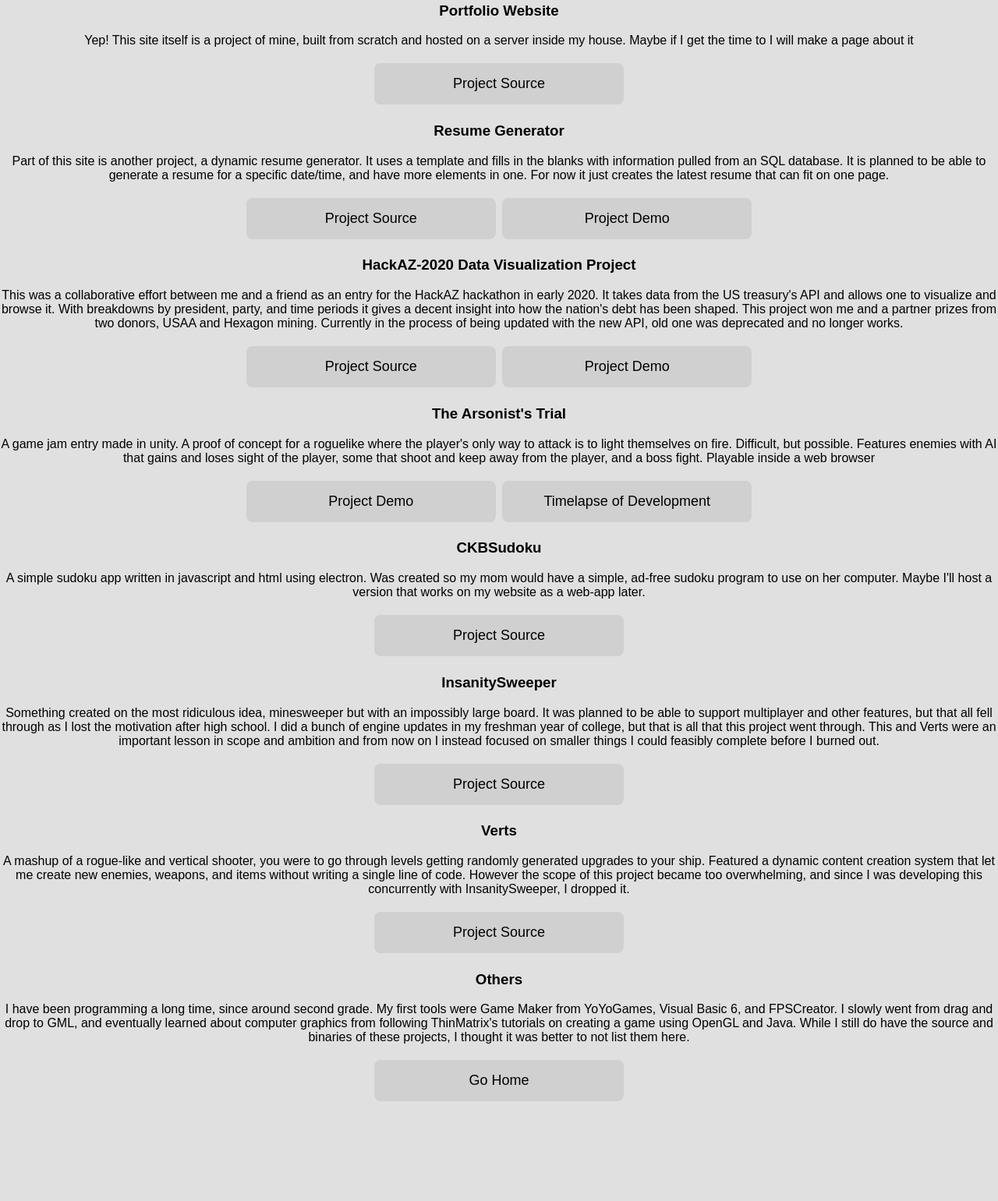
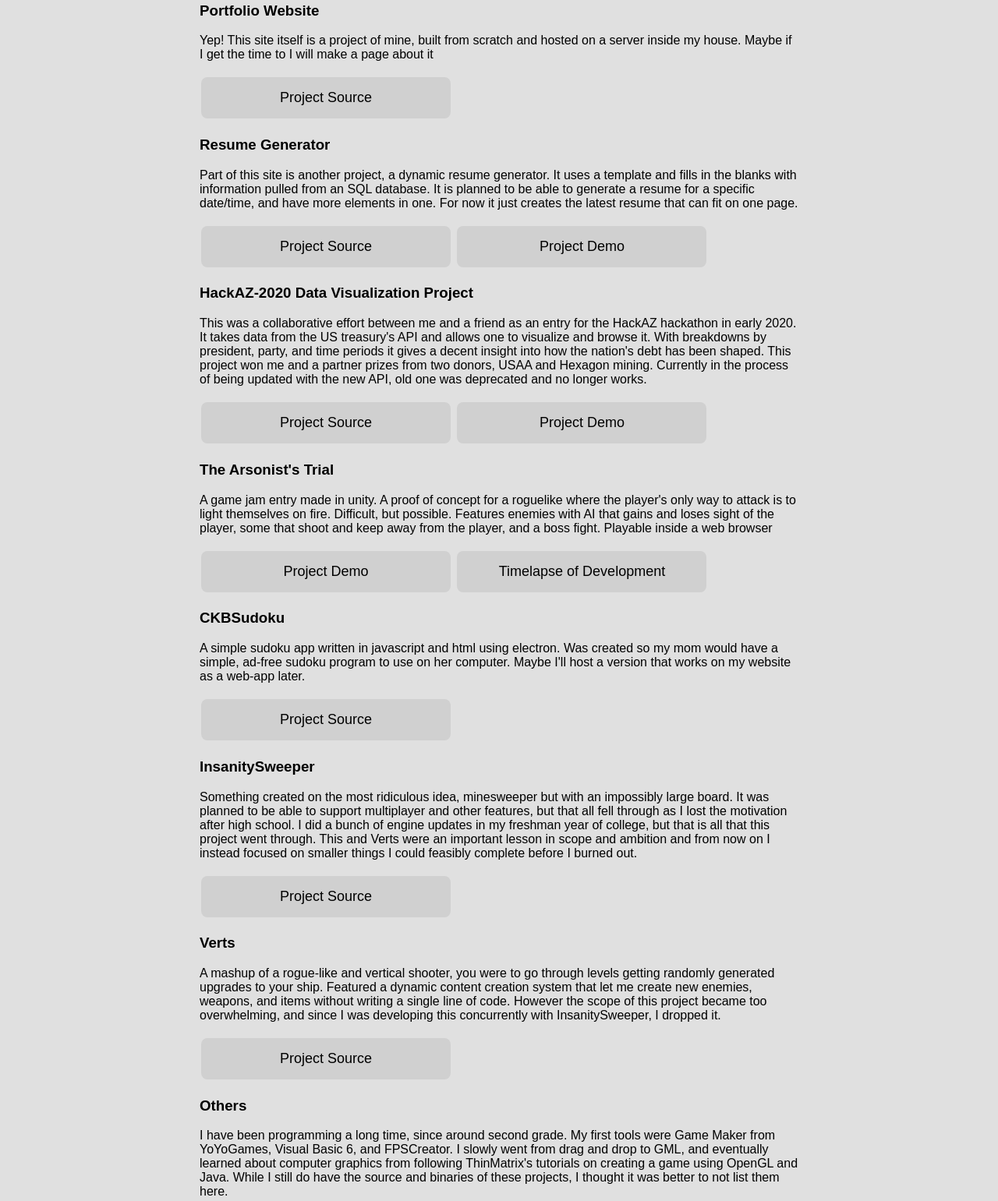
Before and after one commit to Coppyhop/coppyhop-com, a plain HTML site: page projects.html in a window 1280 px wide. Shown: the part 114-1655 px from the top of the page at 78% size. Before the commit the page ends 1531 px from the top, so only its background shows below. Drawn offline with Linux system fonts and the light colour scheme.

Commit message:
More basic styling

```diff
--- a/projects.html
+++ b/projects.html
@@ -9,42 +9,42 @@
 			<h1>Projects</h1>
 			<p>Here is a list of notable projects I have created over the years spanning from high school to today. These are ordered newest to oldest.</p>
 		</div>
-		<div>
+		<div class="project">
 			<h3>Portfolio Website</h3>
 			<p>Yep! This site itself is a project of mine, built from scratch and hosted on a server inside my house. Maybe if I get the time to I will make a page about it</p>
 			<a href="https://github.com/Coppyhop/coppyhop-com">Project Source</a>
 		</div>
-		<div>
+		<div class="project">
 			<h3>Resume Generator</h3>
 			<p>Part of this site is another project, a dynamic resume generator. It uses a template and fills in the blanks with information pulled from an SQL database. It is planned to be able to generate a resume for a specific date/time, and have more elements in one. For now it just creates the latest resume that can fit on one page.</p>
 			<a href="https://github.com/Coppyhop/Resume-Generator">Project Source</a> <a href="Resume-Generator/resume.php">Project Demo</a>
 		</div>
-		<div>
+		<div class="project">
 			<h3>HackAZ-2020 Data Visualization Project</h3>
 			<p>This was a collaborative effort between me and a friend as an entry for the HackAZ hackathon in early 2020. It takes data from the US treasury's API and allows one to visualize and browse it. With breakdowns by president, party, and time periods it gives a decent insight into how the nation's debt has been shaped. This project won me and a partner prizes from two donors, USAA and Hexagon mining. Currently in the process of being updated with the new API, old one was deprecated and no longer works.</p>
 			<a href="https://github.com/Coppyhop/HackAZ-2020-Hexagon-Data">Project Source</a> <a href="HackAZ-2020-Hexagon-Data">Project Demo</a>
 		</div>
-		<div>
+		<div class="project">
 			<h3>The Arsonist's Trial</h3>
 			<p>A game jam entry made in unity. A proof of concept for a roguelike where the player's only way to attack is to light themselves on fire. Difficult, but possible. Features enemies with AI that gains and loses sight of the player, some that shoot and keep away from the player, and a boss fight. Playable inside a web browser</p>
 			<a href="https://coppyhop.itch.io/the-arsonists-trial">Project Demo</a> <a href="https://youtu.be/nV1-f4r2JMU">Timelapse of Development</a>
 		</div>
-		<div>
+		<div class="project">
 			<h3>CKBSudoku</h3>
 			<p>A simple sudoku app written in javascript and html using electron. Was created so my mom would have a simple, ad-free sudoku program to use on her computer. Maybe I'll host a version that works on my website as a web-app later.</p>
 			<a href="https://github.com/Coppyhop/ckbsudoku">Project Source</a>
 		</div>
-		<div>
+		<div class="project">
 			<h3>InsanitySweeper</h3>
 			<p>Something created on the most ridiculous idea, minesweeper but with an impossibly large board. It was planned to be able to support multiplayer and other features, but that all fell through as I lost the motivation after high school. I did a bunch of engine updates in my freshman year of college, but that is all that this project went through. This and Verts were an important lesson in scope and ambition and from now on I instead focused on smaller things I could feasibly complete before I burned out.</p>
 			<a href="https://github.com/Coppyhop/InsanitySweeper">Project Source</a>
 		</div>
-		<div>
+		<div class="project">
 			<h3>Verts</h3>
 			<p>A mashup of a rogue-like and vertical shooter, you were to go through levels getting randomly generated upgrades to your ship. Featured a dynamic content creation system that let me create new enemies, weapons, and items without writing a single line of code. However the scope of this project became too overwhelming, and since I was developing this concurrently with InsanitySweeper, I dropped it.</p>
 			<a href="https://github.com/Coppyhop/Verts">Project Source</a>
 		</div>
-		<div>
+		<div class="project">
 			<h3>Others</h3>
 			<p>I have been programming a long time, since around second grade. My first tools were Game Maker from YoYoGames, Visual Basic 6, and FPSCreator. I slowly went from drag and drop to GML, and eventually learned about computer graphics from following ThinMatrix's tutorials on creating a game using OpenGL and Java. While I still do have the source and binaries of these projects, I thought it was better to not list them here.</p>
 		</div>
--- a/style.css
+++ b/style.css
@@ -15,6 +15,10 @@ body {
 
 div {
 	margin: auto;
+	text-align:center;
+}
+
+h1 {
 	text-align:center;
 }
 
@@ -37,3 +41,9 @@ a {
 a:hover {
 	background-color: #bdbdbd;
 }
+
+.project {
+	width:60%;
+	margin:auto;
+	text-align: left;
+}
```
Also changed, not shown: about.html (+4 -3 lines).
